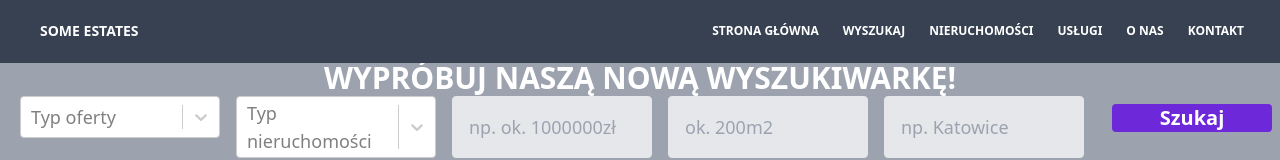
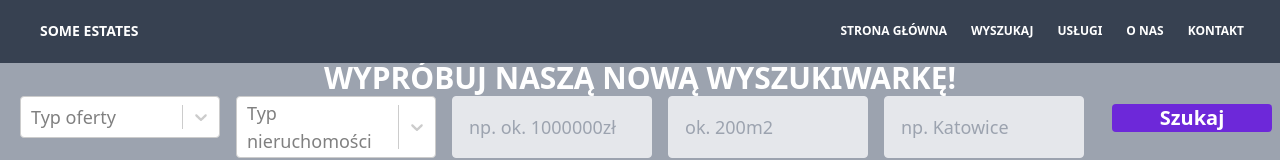
Before and after one commit to BartoszKosowski/estate_agency_frontend, a React (Create React App) app: page / in a window 1280 px wide. Shown: the top 160 px of the page. Built offline with nearby package versions, Linux system fonts and the light colour scheme; the HTML template or start-up script is replaced by a standard one.

Commit message:
Remove unnecessary menu item and add build batch file

```diff
--- a/src/Components/Navigation.js
+++ b/src/Components/Navigation.js
@@ -4,9 +4,6 @@ import Dropdown from "./Dropdown";
 
 export default function Navigation() {
     const [menuOpen, setMenuOpen] = React.useState(false);
-    const cities = [{value: "Kraków", key: "Cracow"},
-        {value: "Katowice", key: "Katowice"},
-        {value: "Tychy",key: "Tychy"}];
     const services = [{value: "Zakup nieruchomości", key: "buy-estate"},
         {value: "Sprzedaż nieruchomości", key: "sell-estate"},
         {value: "Doradztwo", key: "advisement"},
@@ -54,9 +51,6 @@ export default function Navigation() {
                                         </a>
                                     </li>
                                     <li>
-                                        <Dropdown items={cities} name={"Nieruchomości"}/>
-                                    </li>
-                                    <li>
                                         <Dropdown items={services} name={"Usługi"}/>
                                     </li>
                                     <li className="nav-item">
```
Also changed, not shown: 2 other files (tests, documents, lock files or other folders).
